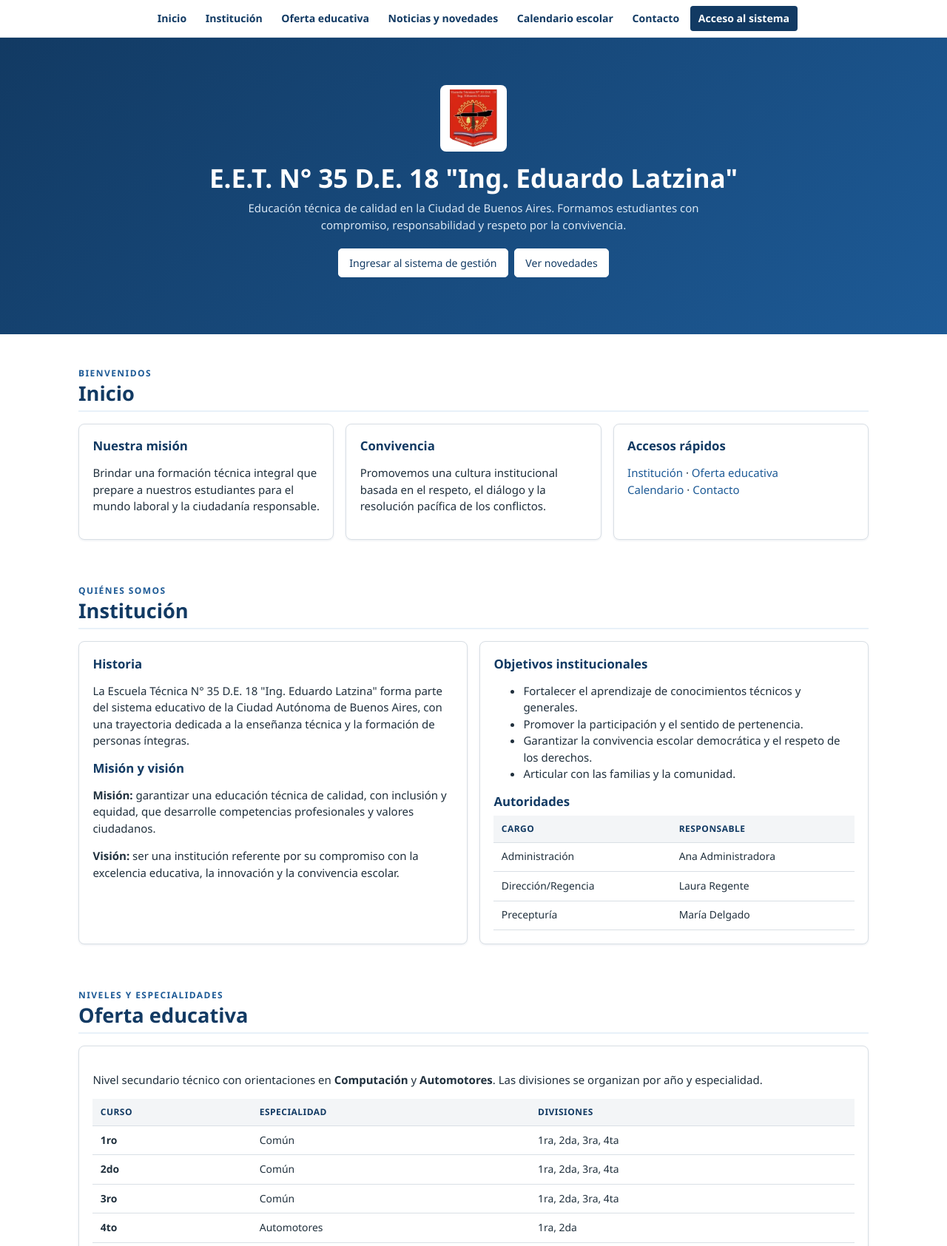
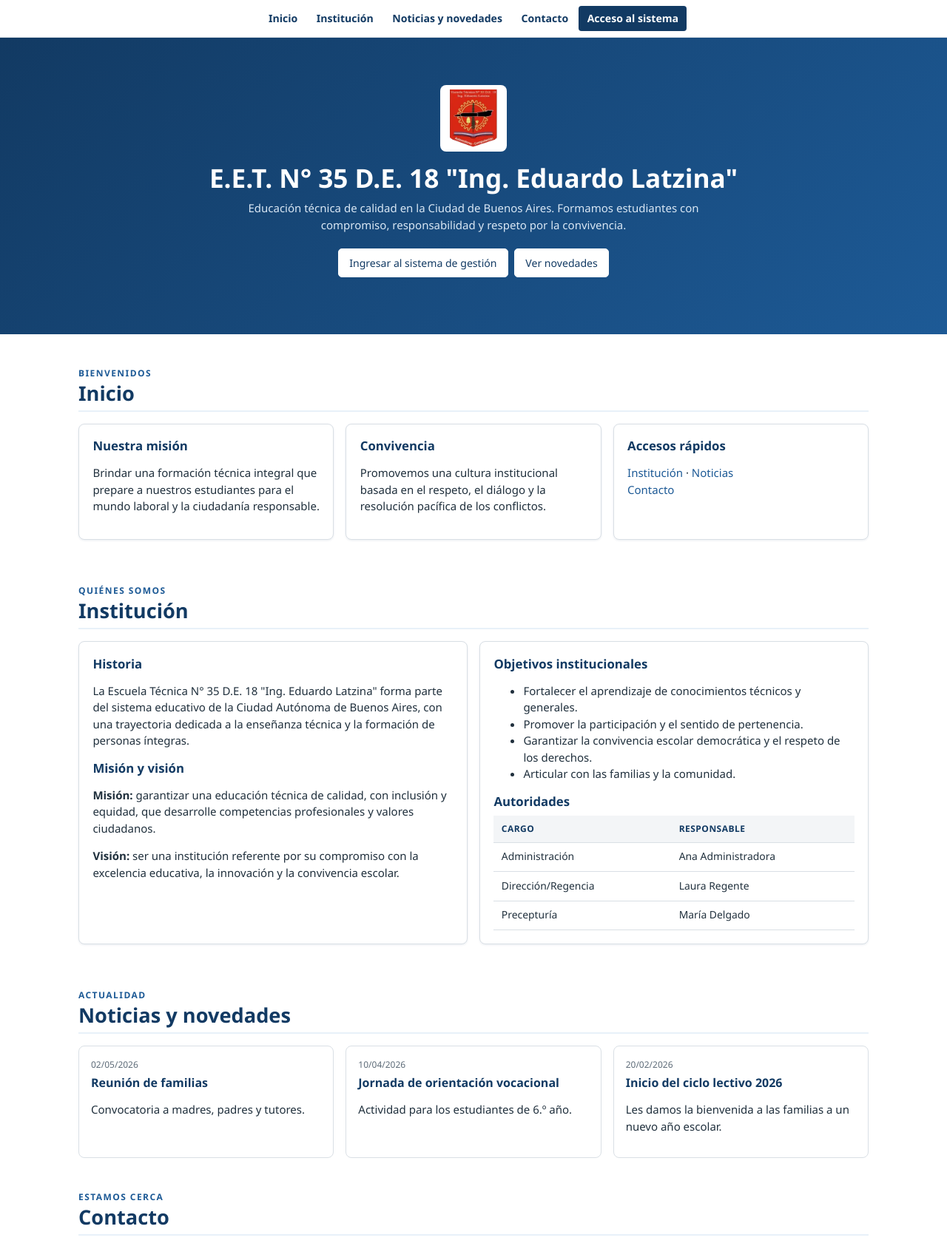
Before and after one commit to Matias29S/sistema-informes-convivencia, a PHP site: page /colegio/ in a window 1280 px wide. Shown: the top 1685 px of the page at 74% size. Run offline with PHP 8.4, Linux system fonts and the light colour scheme; data comes from the database, SQL or seed files in the repository.

Commit message:
Quitar oferta educativa y fechas importantes de la pagina publica

```diff
--- a/colegio/index.php
+++ b/colegio/index.php
@@ -3,11 +3,7 @@
 require_once __DIR__ . '/config/app.php';
 global $pdo;
 $noticias = $pdo->query("SELECT id,titulo,resumen,fecha FROM noticias WHERE publicada=1 ORDER BY fecha DESC LIMIT 6")->fetchAll();
-$eventos  = $pdo->query("SELECT titulo,descripcion,fecha_inicio,fecha_fin,tipo FROM eventos WHERE visible=1 ORDER BY fecha_inicio ASC")->fetchAll();
 $autoridades = $pdo->query("SELECT nombre,apellido,rol_id FROM usuarios WHERE activo=1 AND rol_id IN ('DIRECTIVO','PRECEPTOR','ADMIN') ORDER BY rol_id LIMIT 8")->fetchAll();
-$cursos = $pdo->query("SELECT c.nombre, c.especialidad, GROUP_CONCAT(d.nombre ORDER BY d.nombre SEPARATOR ', ') AS divisiones
-                       FROM cursos c LEFT JOIN divisiones d ON d.curso_id=c.id
-                       GROUP BY c.id ORDER BY c.anio, c.especialidad")->fetchAll();
 $escuela = cfg('escuela_nombre', 'E.E.T. N° 35 D.E. 18 "Ing. Eduardo Latzina"');
 $direccion = cfg('escuela_direccion', 'Av. Lope de Vega 2150, CABA');
 $telefono = cfg('escuela_telefono', '4567-5838 / 1441');
@@ -19,15 +15,15 @@ $fmt = fn($f) => date('d/m/Y', strtotime($f));
 <head>
 <meta charset="UTF-8">
 <meta name="viewport" content="width=device-width, initial-scale=1">
-<meta name="description" content="Escuela Técnica N° 35 D.E. 18 Ing. Eduardo Latzina. Informes de convivencia, oferta educativa, noticias y calendar escolar.">
+<meta name="description" content="Escuela Técnica N° 35 D.E. 18 Ing. Eduardo Latzina. Informes de convivencia, institución, noticias y contacto.">
 <meta name="theme-color" content="#123a63">
 <title><?= e($escuela) ?> · Sistema de Informes</title>
 <link rel="stylesheet" href="<?= e(url('assets/css/styles.css')) ?>">
 </head>
 <body class="pub">
 <nav class="pubnav">
- <a href="#inicio">Inicio</a><a href="#institucion">Institución</a><a href="#oferta">Oferta educativa</a>
- <a href="#noticias">Noticias y novedades</a><a href="#calendario">Calendario escolar</a><a href="#contacto">Contacto</a>
+ <a href="#inicio">Inicio</a><a href="#institucion">Institución</a>
+ <a href="#noticias">Noticias y novedades</a><a href="#contacto">Contacto</a>
  <a href="<?= e(url('login.php')) ?>" style="background:var(--azul);color:#fff">Acceso al sistema</a>
 </nav>
 
@@ -48,7 +44,7 @@ $fmt = fn($f) => date('d/m/Y', strtotime($f));
   <div class="cards">
    <div class="card"><h3>Nuestra misión</h3><p>Brindar una formación técnica integral que prepare a nuestros estudiantes para el mundo laboral y la ciudadanía responsable.</p></div>
    <div class="card"><h3>Convivencia</h3><p>Promovemos una cultura institucional basada en el respeto, el diálogo y la resolución pacífica de los conflictos.</p></div>
-   <div class="card"><h3>Accesos rápidos</h3><p><a href="#institucion">Institución</a> · <a href="#oferta">Oferta educativa</a><br><a href="#calendario">Calendario</a> · <a href="#contacto">Contacto</a></p></div>
+   <div class="card"><h3>Accesos rápidos</h3><p><a href="#institucion">Institución</a> · <a href="#noticias">Noticias</a><br><a href="#contacto">Contacto</a></p></div>
   </div>
  </section>
 
@@ -82,20 +78,6 @@ $fmt = fn($f) => date('d/m/Y', strtotime($f));
   </div>
  </section>
 
- <section id="oferta">
-  <span class="section-tag">Niveles y especialidades</span>
-  <h2>Oferta educativa</h2>
-  <div class="card">
-   <p>Nivel secundario técnico con orientaciones en <b>Computación</b> y <b>Automotores</b>. Las divisiones se organizan por año y especialidad.</p>
-   <div class="table-wrap"><table><thead><tr><th>Curso</th><th>Especialidad</th><th>Divisiones</th></tr></thead><tbody>
-   <?php foreach ($cursos as $c): ?>
-    <tr><td><b><?= e($c['nombre']) ?></b></td><td><?= e($c['especialidad'] ?: 'Común') ?></td><td><?= e($c['divisiones'] ?: '—') ?></td></tr>
-   <?php endforeach; ?>
-   </tbody></table></div>
-   <p class="muted">Modalidad: presencial. Los espacios de formación técnica se desarrollan en aulas-taller y laboratorios.</p>
-  </div>
- </section>
-
  <section id="noticias">
   <span class="section-tag">Actualidad</span>
   <h2>Noticias y novedades</h2>
@@ -109,19 +91,6 @@ $fmt = fn($f) => date('d/m/Y', strtotime($f));
     </article>
    <?php endforeach; ?>
   </div>
- </section>
-
- <section id="calendario">
-  <span class="section-tag">Fechas importantes</span>
-  <h2>Calendario escolar</h2>
-  <div class="card"><div class="table-wrap"><table>
-   <thead><tr><th>Fecha</th><th>Actividad</th><th>Tipo</th></tr></thead><tbody>
-   <?php foreach ($eventos as $ev): ?>
-    <tr><td><?= e($fmt($ev['fecha_inicio'])) ?><?= $ev['fecha_fin'] ? ' al ' . e($fmt($ev['fecha_fin'])) : '' ?></td>
-        <td><b><?= e($ev['titulo']) ?></b><?php if ($ev['descripcion']): ?><br><small><?= e($ev['descripcion']) ?></small><?php endif; ?></td>
-        <td><span class="pill info"><?= e($ev['tipo']) ?></span></td></tr>
-   <?php endforeach; ?>
-   </tbody></table></div></div>
  </section>
 
  <section id="contacto">
```
